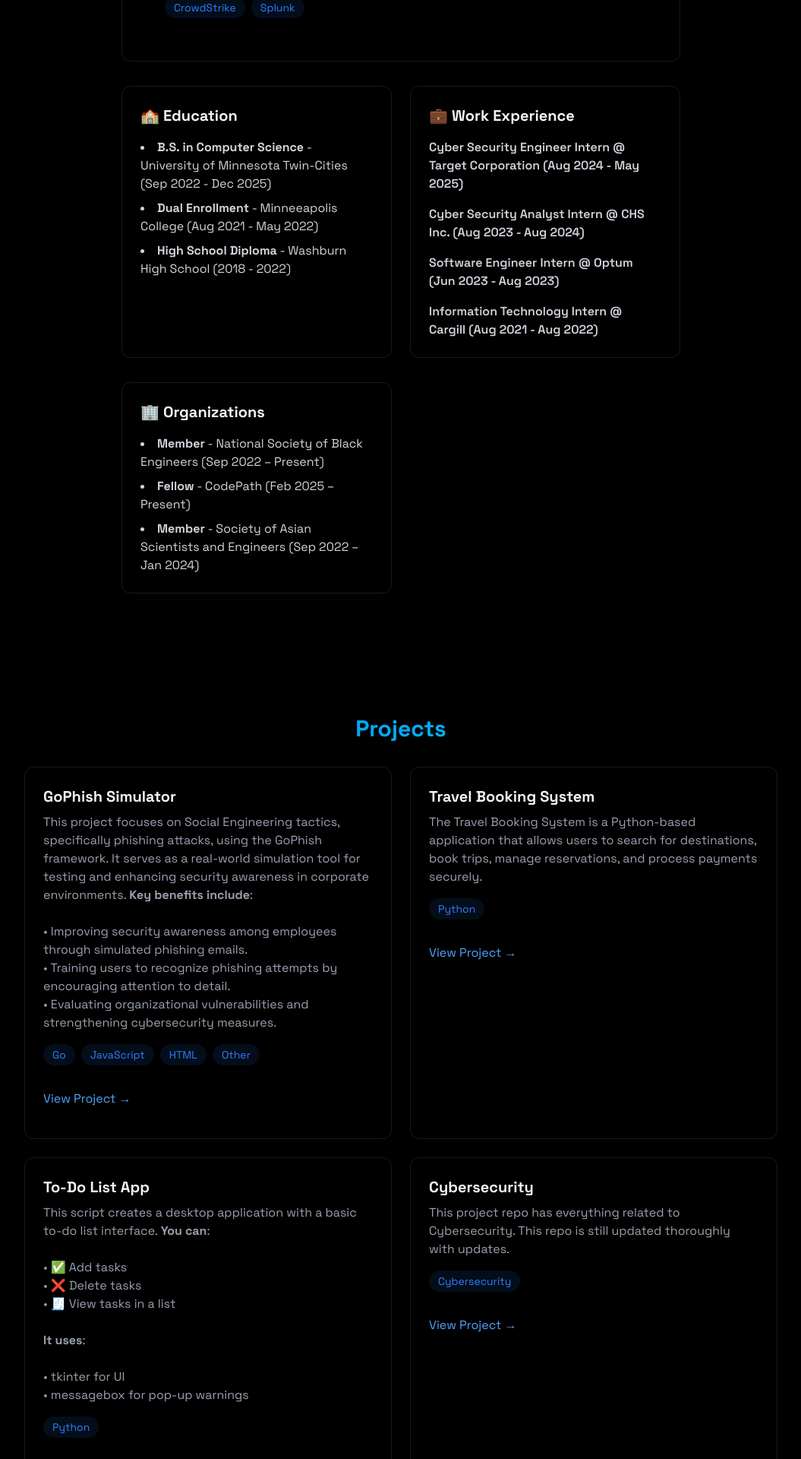
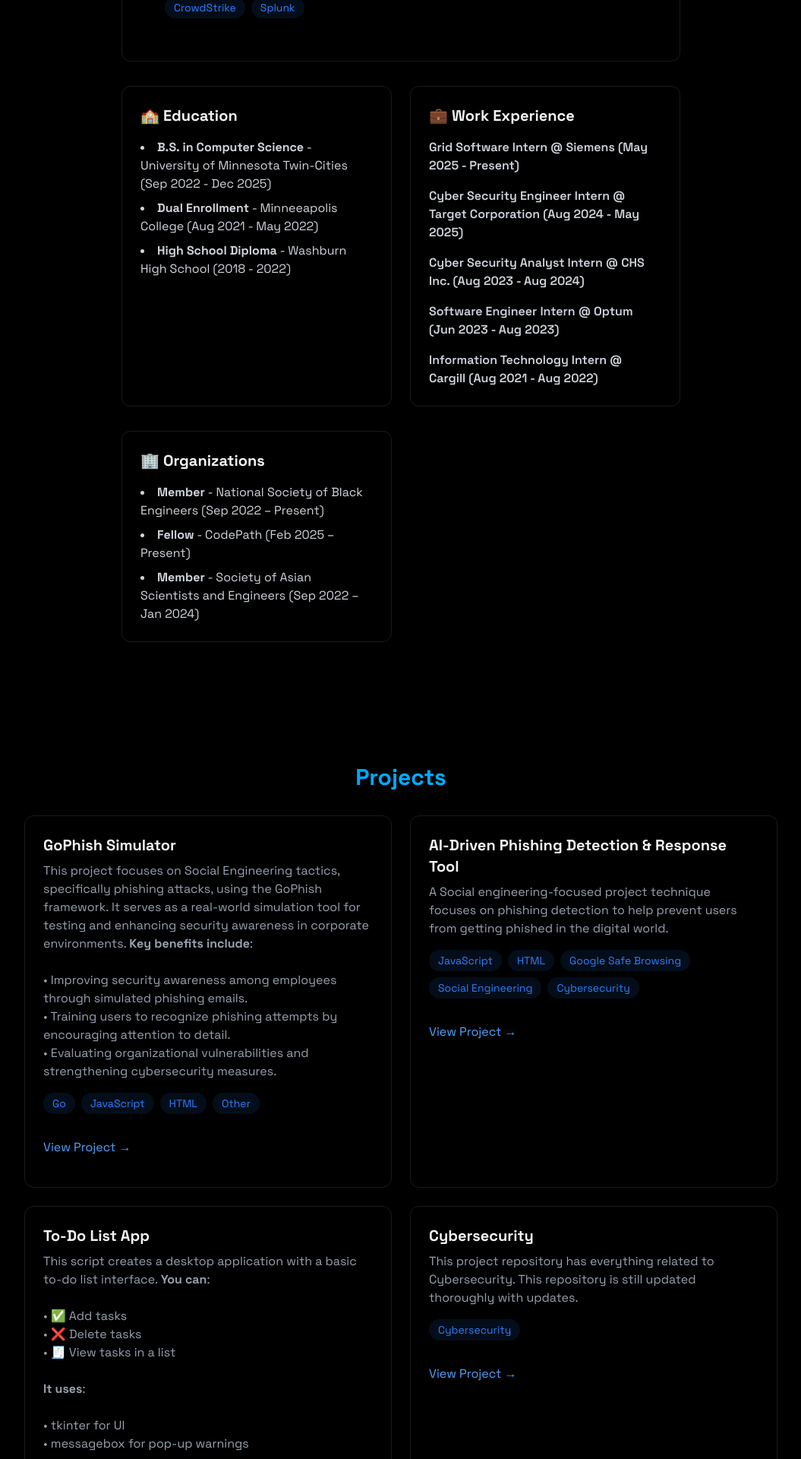
Before and after one commit to serjason2/jason-portfolio, a React (Vite) app: page / in a window 1280 px wide. Shown: the part 1377-3297 px from the top of the page at 76% size, without its empty margins (112-1167 px from the left). Built offline with nearby package versions, Linux system fonts and the light colour scheme.

Commit message:
Updated About & Projects section

```diff
--- a/src/components/sections/About.jsx
+++ b/src/components/sections/About.jsx
@@ -92,22 +92,32 @@ export const About = () => {
             <div className="p-6 rounded-xl border-white/10 border hover:-translate-y-1 transition-all">
               <h3 className="text-xl font-bold mb-4"> 💼 Work Experience </h3>
               <div className="space-y-4 text-gray-300">
+
+                <div>
+                  <h4 className="font-semibold">Grid Software Intern @ Siemens (May 2025 - Present)</h4>
+                  <p></p>
+                </div>
+
                 <div>
                   <h4 className="font-semibold">Cyber Security Engineer Intern @ Target Corporation (Aug 2024 - May 2025)</h4>
                   <p></p>
                 </div>
+
                 <div>
                   <h4 className="font-semibold">Cyber Security Analyst Intern @ CHS Inc. (Aug 2023 - Aug 2024)</h4>
                   <p></p>
                 </div>
+
                 <div>
                   <h4 className="font-semibold">Software Engineer Intern @ Optum (Jun 2023 - Aug 2023)</h4>
                   <p></p>
                 </div>
+
                 <div>
                   <h4 className="font-semibold">Information Technology Intern @ Cargill (Aug 2021 - Aug 2022)</h4>
                   <p></p>
                 </div>
+
               </div>
             </div>
           </div>
--- a/src/components/sections/Projects.jsx
+++ b/src/components/sections/Projects.jsx
@@ -46,14 +46,14 @@ export const Projects = () => {
               </div>
             </div>
 
-            {/* --- Travel-Booking System Project --- */}
+            {/* --- AI-Driven Phishing Detection & Response Tool --- */}
             <div className="p-6 rounded-xl border border-white/10 hover:-translate-y-1 hover:border-blue-500/30 hover:shadow-[0_2px_8px_rgba(59,130,246,0.2)] transition">
-              <h3 className="text-xl font-bold mb-2">Travel Booking System</h3>
+              <h3 className="text-xl font-bold mb-2">AI-Driven Phishing Detection & Response Tool</h3>
               <p className="text-gray-400 mb-4">
-                The Travel Booking System is a Python-based application that allows users to search for destinations, book trips, manage reservations, and process payments securely.
+                A Social engineering-focused project technique focuses on phishing detection to help prevent users from getting phished in the digital world.
               </p>
               <div className="flex flex-wrap gap-2 mb-4">
-                {["Python"].map((tech, key) => (
+                {["JavaScript", "HTML", "Google Safe Browsing", "Social Engineering", "Cybersecurity"].map((tech, key) => (
                   <span
                     key={key}
                     className="bg-blue-500/10 text-blue-500 py-1 px-3 rounded-full text-sm hover:bg-blue-500/20
@@ -65,7 +65,7 @@ export const Projects = () => {
               </div>
               <div className="flex justify-between items-center">
                 <a
-                  href="https://github.com/serjason2/Travel-Booking-System"
+                  href="https://github.com/serjason2/AI-Driven-Phishing-Detection-Response-Tool"
                   target="_blank"
                   rel="noopener noreferrer"
                   className="text-blue-400 hover:text-blue-300 transition-colors my-4"
@@ -117,7 +117,7 @@ export const Projects = () => {
             <div className="p-6 rounded-xl border border-white/10 hover:-translate-y-1 hover:border-blue-500/30 hover:shadow-[0_2px_8px_rgba(59,130,246,0.2)] transition">
               <h3 className="text-xl font-bold mb-2">Cybersecurity</h3>
               <p className="text-gray-400 mb-4">
-                This project repo has everything related to Cybersecurity. This repo is still updated thoroughly with updates.
+                This project repository has everything related to Cybersecurity. This repository is still updated thoroughly with updates.
               </p>
               <div className="flex flex-wrap gap-2 mb-4">
                 {["Cybersecurity"].map((tech, key) => (
```
